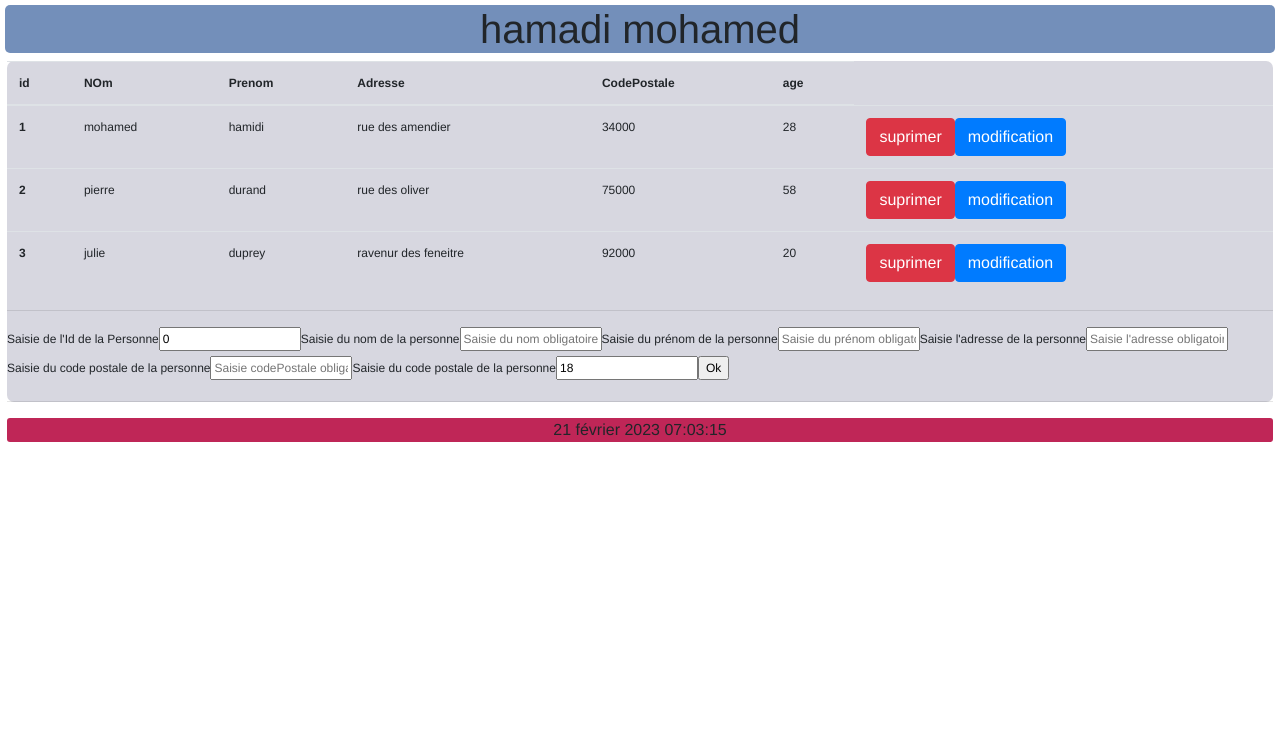
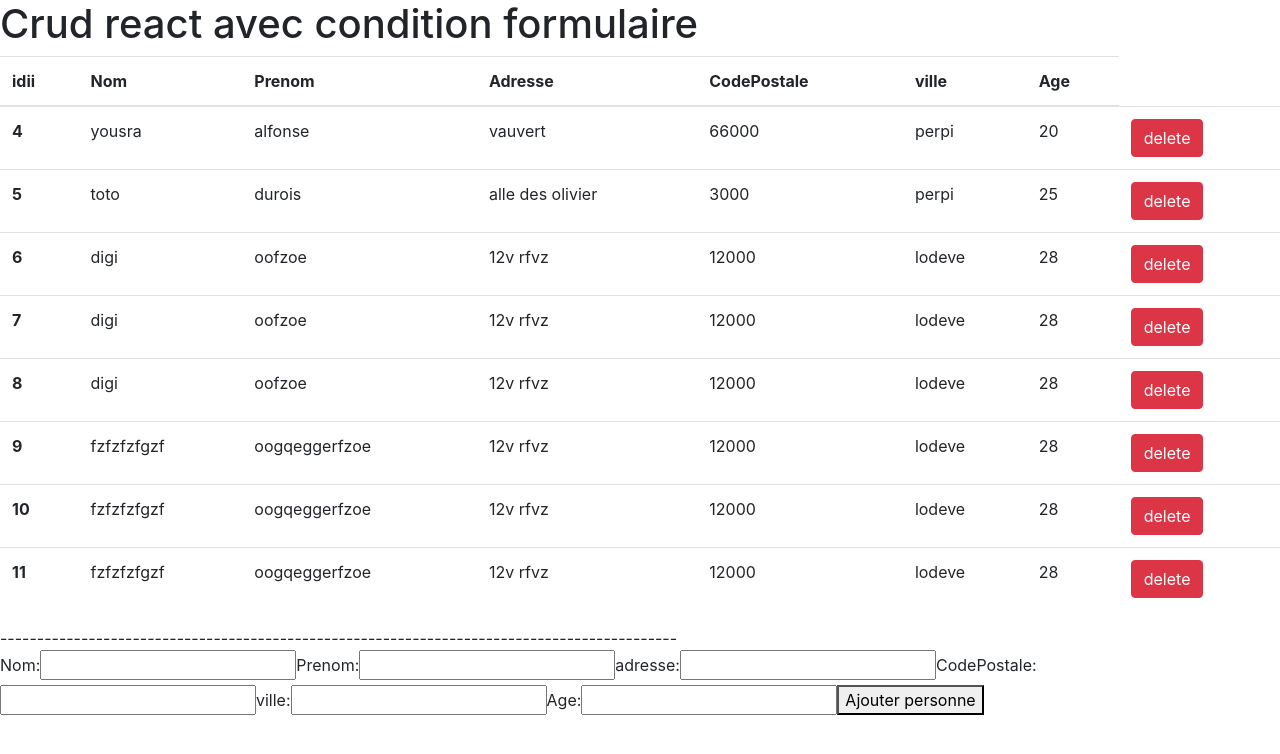
Before and after one commit to Mohamed30600/TpReactInitiation, a React (Create React App) app: page / in a window 1280 px wide. Shown: the top 754 px of the page. Built offline with nearby package versions, Linux system fonts and the light colour scheme; data requests are answered from the project's data file.

Commit message:
tp7 mise a page a faire et update

```diff
--- a/package.json
+++ b/package.json
@@ -7,8 +7,10 @@
     "@testing-library/jest-dom": "^5.16.5",
     "@testing-library/react": "^13.4.0",
     "@testing-library/user-event": "^13.5.0",
+    "axios": "^1.3.4",
     "date-fns": "^2.29.3",
     "immutable": "^4.2.4",
+    "json-server": "^0.17.2",
     "react": "^18.2.0",
     "react-dom": "^18.2.0",
     "react-router-dom": "^6.8.1",
--- a/src/App.js
+++ b/src/App.js
@@ -2,6 +2,7 @@ import './css/App.css';
 import PremierNoeud from './components/PremierNoeud';
 import SecondNoeud from './components/SecondNoeud';
 import TroisiemeNoeud from './components/TroisiemeNoeud'
+import ListPersonn from './components/ListPersonn';
 
 
 function App() {
@@ -9,7 +10,7 @@ function App() {
   return (
     <div>
 
-      <div  className='Digi-header'>
+      {/* <div  className='Digi-header'>
       <PremierNoeud />
       </div>
       <div className='Digi-main'>
@@ -17,7 +18,9 @@ function App() {
       </div>
       <div className='Digi-footer'>
       <TroisiemeNoeud />
-      </div>
+      </div> */}
+        <h1 className=''>Crud react avec condition formulaire</h1>
+    <ListPersonn/>
 
 
     </div>
--- /dev/null
+++ b/src/components/ListPersonn.jsx
@@ -0,0 +1,101 @@
+import React from 'react'
+import axios from 'axios'
+import { useState,useEffect } from "react";
+
+export default function ListPersonn() {
+  const [personne, setPersonne] = useState([]);
+  const [listepersonne, setListepersonne] = useState([]);
+ const [nom, setNom] = useState("");
+ const [prenom, setPrenom] = useState("");
+ const [adresse, setAdresse] = useState("");
+ const [codePostal, setCodepostal] = useState("");
+ const [ville, setVille] = useState("");
+ const [age, setAge] = useState("");
+
+
+  const afficheListe =()=>{
+    axios.get("http://localhost:3000/list")
+      .then((reponse)=> setPersonne(reponse.data))
+  }
+
+  const ajouterpersonne = ()=>{
+    axios.post("http://localhost:3000/list",{
+      nom:nom,
+      prenom:prenom,
+      adresse:adresse,
+      codePostal:codePostal,
+      ville:ville,
+      age:age
+    }).then(()=>setListepersonne(...ListPersonn ,{
+      nom:nom,
+      prenom:prenom,
+      adresse:adresse,
+      codePostal:codePostal,
+      ville:ville,
+      age:age
+    }) )
+  }
+
+  useEffect(() => {
+    afficheListe()
+
+  }, [ListPersonn]);
+
+  const deletePersonne =(id)=>{
+    axios.delete(`http://localhost:3000/list/${id}`)
+  }
+
+
+  return (
+    <div>
+      <table className="table">
+  <thead>
+    <tr>
+      <th scope="col">idii</th>
+      <th scope="col">Nom</th>
+      <th scope="col">Prenom</th>
+      <th scope="col">Adresse</th>
+      <th scope="col">CodePostale</th>
+      <th scope="col">ville</th>
+      <th scope="col">Age</th>
+    </tr>
+  </thead>
+  <tbody>
+   {personne.map((valeur)=>(
+    <tr key={valeur.id}>
+    <th scope="row">{valeur.id}</th>
+    <td>{valeur.nom}</td>
+    <td>{valeur.prenom}</td>
+    <td>{valeur.adresse}</td>
+    <td>{valeur.codePostal}</td>
+    <td>{valeur.ville}</td>
+    <td>{valeur.age}</td>
+    <td>
+    <button className='btn btn-danger' onClick={()=>{deletePersonne(valeur.id)}}>delete</button>
+    </td>
+  </tr>
+
+   ))}
+
+    </tbody>
+</table>
+--------------------------------------------------------------------------------------------
+<div className="form">
+  <label >Nom:</label>
+  <input type ="text" name="nom" onChange={(e)=>{setNom(e.target.value)}}/>
+  <label >Prenom:</label>
+  <input type ="text" name="prenom" onChange={(e)=>{setPrenom(e.target.value)}}/>
+  <label >adresse:</label>
+  <input type ="text" name="adresse" onChange={(e)=>{setAdresse(e.target.value)}}/>
+  <label >CodePostale:</label>
+  <input type ="text" name="codePostal" onChange={(e)=>{setCodepostal(e.target.value)}}/>
+  <label >ville:</label>
+  <input type ="text" name="ville" onChange={(e)=>{setVille(e.target.value)}}/>
+  <label >Age:</label>
+  <input type ="number" name="age" onChange={(e)=>{setAge(e.target.value)}}/>
+ <button onClick={ajouterpersonne} >Ajouter personne</button>
+
+</div>
+    </div>
+  )
+}
--- /dev/null
+++ b/src/db.json
@@ -0,0 +1,86 @@
+{
+  "list": [
+    {
+      "nom": "yousra",
+      "prenom": "alfonse",
+      "adresse": "vauvert",
+      "codePostal": "66000",
+      "ville": "perpi",
+      "age": "20",
+      "id": 4
+    },
+    {
+      "nom": "toto",
+      "prenom": "durois",
+      "adresse": "alle des olivier",
+      "codePostal": "3000",
+      "ville": "perpi",
+      "age": "25",
+      "id": 5
+    },
+    {
+      "nom": "digi",
+      "prenom": "oofzoe",
+      "adresse": "12v rfvz",
+      "codePostal": "12000",
+      "ville": "lodeve",
+      "age": "28",
+      "id": 6
+    },
+    {
+      "nom": "digi",
+      "prenom": "oofzoe",
+      "adresse": "12v rfvz",
+      "codePostal": "12000",
+      "ville": "lodeve",
+      "age": "28",
+      "id": 7
+    },
+    {
+      "nom": "digi",
+      "prenom": "oofzoe",
+      "adresse": "12v rfvz",
+      "codePostal": "12000",
+      "ville": "lodeve",
+      "age": "28",
+      "id": 8
+    },
+    {
+      "nom": "fzfzfzfgzf",
+      "prenom": "oogqeggerfzoe",
+      "adresse": "12v rfvz",
+      "codePostal": "12000",
+      "ville": "lodeve",
+      "age": "28",
+      "id": 9
+    },
+    {
+      "nom": "fzfzfzfgzf",
+      "prenom": "oogqeggerfzoe",
+      "adresse": "12v rfvz",
+      "codePostal": "12000",
+      "ville": "lodeve",
+      "age": "28",
+      "id": 10
+    },
+    {
+      "nom": "fzfzfzfgzf",
+      "prenom": "oogqeggerfzoe",
+      "adresse": "12v rfvz",
+      "codePostal": "12000",
+      "ville": "lodeve",
+      "age": "28",
+      "id": 11
+    }
+  ],
+  "comments": [
+    {
+      "id": 1,
+      "body": "some comment",
+      "postId": 1
+    }
+  ],
+  "profile": {
+    "name": "typicode"
+  }
+}
```
Also changed, not shown: 1 other file (tests, documents, lock files or other folders).
